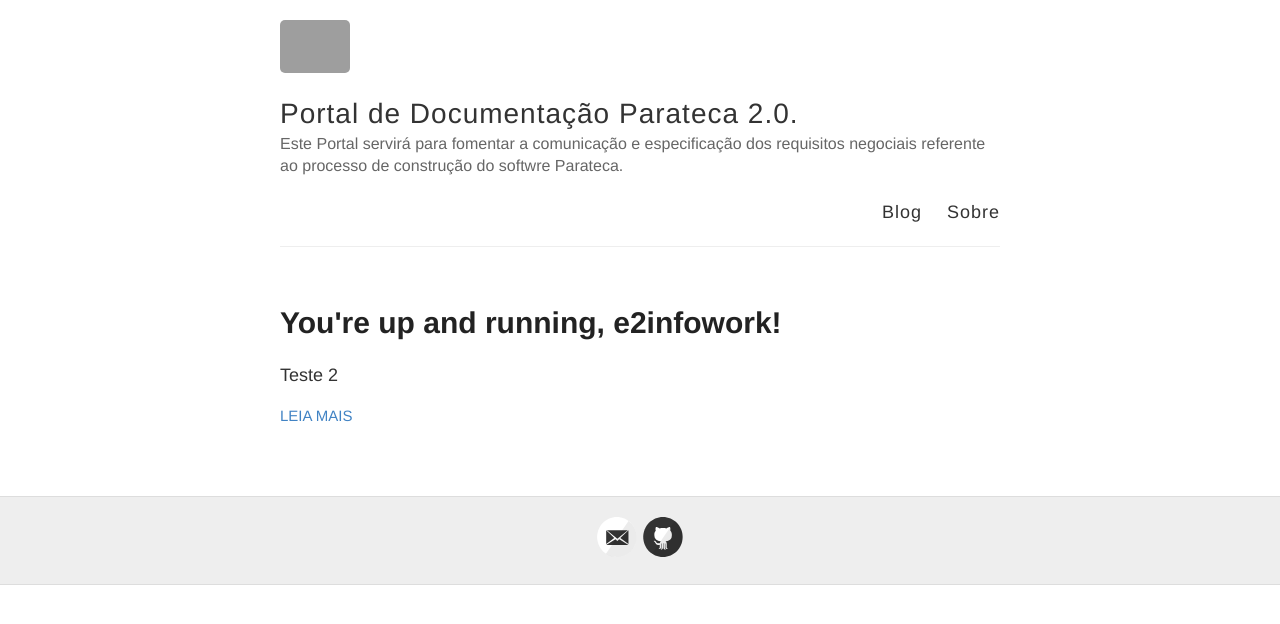
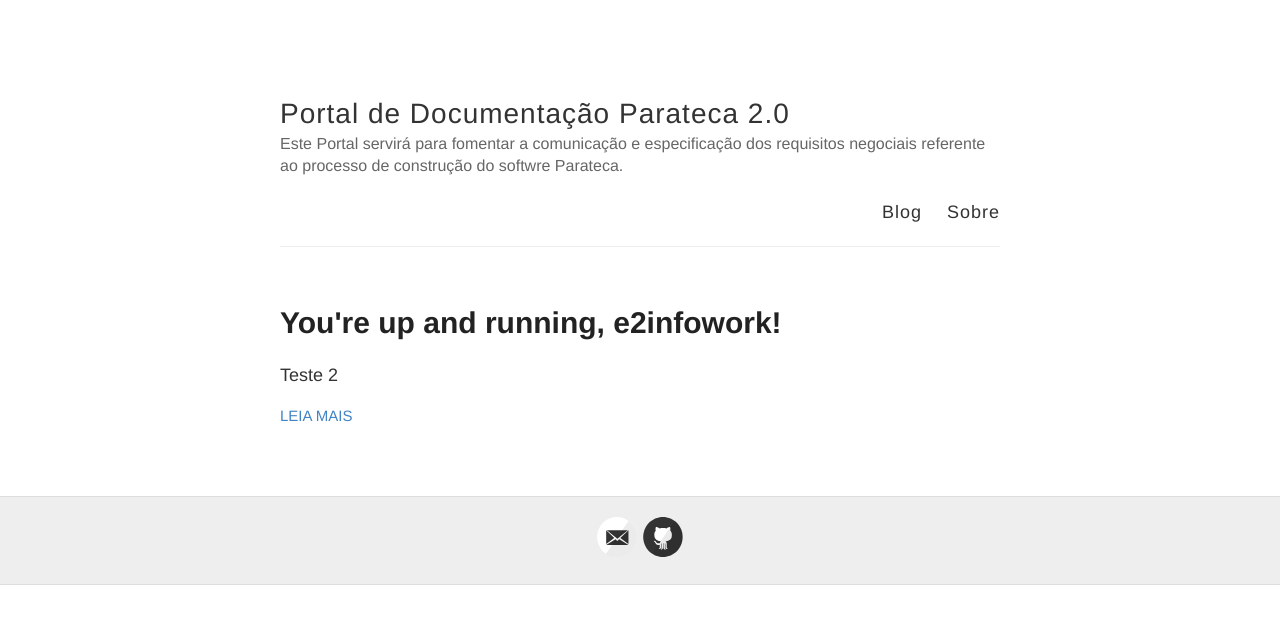
Before and after one commit to e2infowork/e2infowork.github.io, a Jekyll site: the page built from index.html, in a window 1280 px wide. Shown: the top 624 px of the page. Built offline with Jekyll 4.4.1, drawn with Linux system fonts in a browser that asks for light colours; grey boxes are pictures that could not be loaded.

Commit message:
Update _config.yml

```diff
--- a/_config.yml
+++ b/_config.yml
@@ -3,13 +3,13 @@
 #
 
 # Name of your site (displayed in the header)
-name: Portal de Documentação Parateca 2.0.
+name: Portal de Documentação Parateca 2.0
 
 # Short bio or description (displayed in the header)
 description: Este Portal servirá para fomentar a comunicação e especificação dos requisitos negociais referente ao processo de construção do softwre Parateca.
 
 # URL of your avatar or profile pic (you could use your GitHub profile pic)
-avatar: https://raw.githubusercontent.com/barryclark/jekyll-now/master/images/jekyll-logo.png
+# avatar: https://raw.githubusercontent.com/barryclark/jekyll-now/master/images/jekyll-logo.png
 
 #
 # Flags below are optional
```
